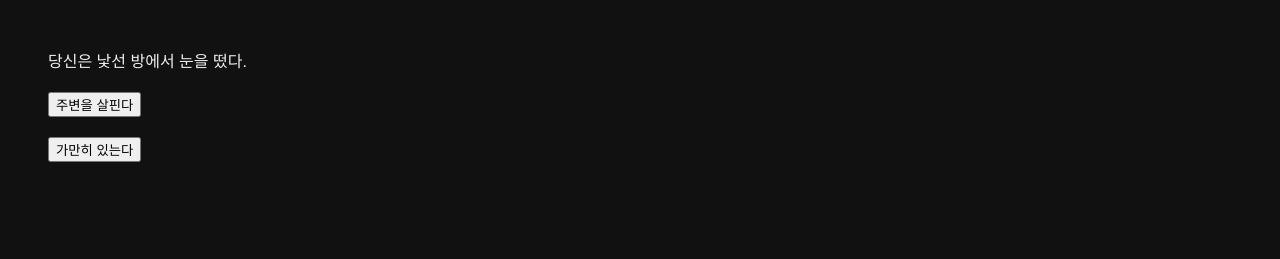
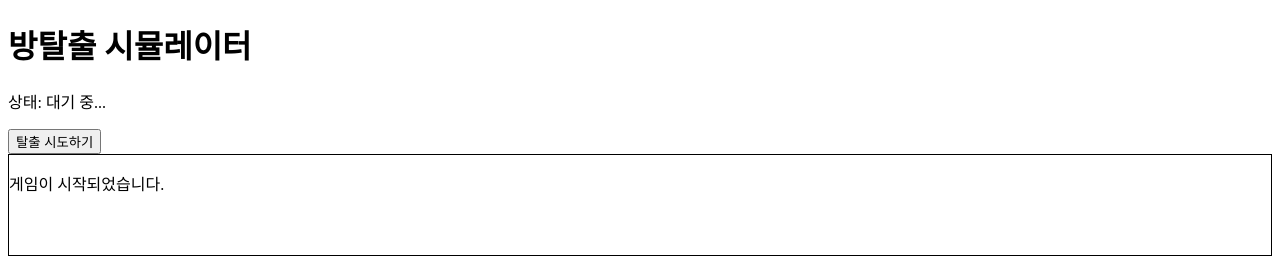
Before and after one commit to dt7070573/fjdashk01, a plain HTML site: page index.html in a window 1280 px wide. Drawn offline with Linux system fonts and the light colour scheme.

Commit message:
Update index.html

```diff
--- a/index.html
+++ b/index.html
@@ -1,57 +1,20 @@
 <!DOCTYPE html>
 <html>
 <head>
-  <meta charset="utf-8">
-  <title>Room</title>
-  <style>
-    body {
-      font-family: sans-serif;
-      background: #111;
-      color: #eee;
-      padding: 40px;
-    }
-    button {
-      margin-top: 20px;
-      display: block;
-    }
-  </style>
+    <meta charset="UTF-8">
+    <title>방탈출 시뮬레이터</title>
 </head>
 <body>
+    <h1>방탈출 시뮬레이터</h1>
 
-  <div id="text">
-    당신은 낯선 방에서 눈을 떴다.
-  </div>
+    <p>상태: <span id="status">대기 중...</span></p>
 
-  <div id="choices">
-    <button onclick="next('look')">주변을 살핀다</button>
-    <button onclick="next('wait')">가만히 있는다</button>
-  </div>
+    <button id="action-btn">탈출 시도하기</button>
 
-  <script>
-    function next(choice) {
-      const text = document.getElementById('text');
-      const choices = document.getElementById('choices');
+    <div id="log-window" style="border: 1px solid black; height: 100px; overflow-y: scroll;">
+        <p>게임이 시작되었습니다.</p>
+    </div>
 
-      if (choice === 'look') {
-        text.innerText = '방은 조용하다. 너무 조용하다.';
-        choices.innerHTML = `
-          <button onclick="next('door')">문을 연다</button>
-        `;
-      }
-
-      if (choice === 'wait') {
-        text.innerText = '시간이 흐른다. 아무 일도 일어나지 않는다.';
-        choices.innerHTML = `
-          <button onclick="next('look')">다시 주변을 살핀다</button>
-        `;
-      }
-
-      if (choice === 'door') {
-        text.innerText = '문 너머에서 무언가가 당신을 보고 있다.';
-        choices.innerHTML = '';
-      }
-    }
-  </script>
-
+    <script src="script.js"></script>
 </body>
 </html>
```
